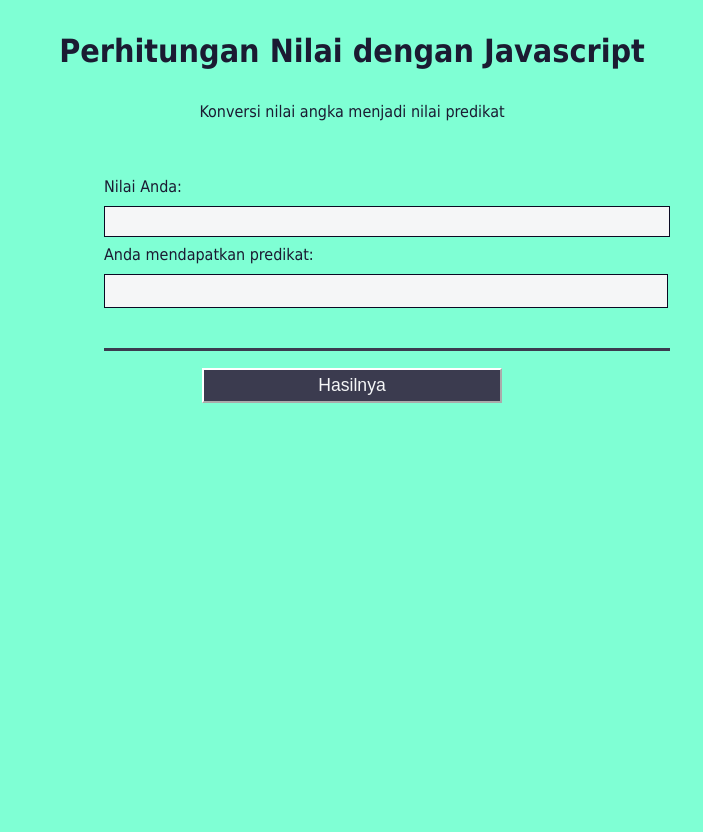
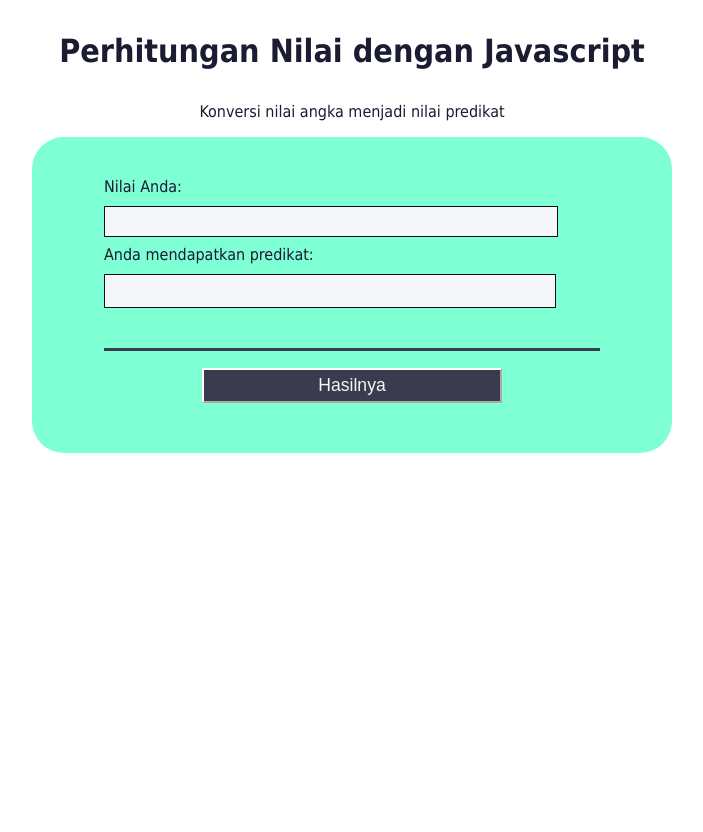
Before and after one commit to krisious/PraktikumWebSIA, a PHP site: page /tp5_tugas1.html in a window 1280 px wide. Shown: the whole page, without its empty margins (288-991 px from the left). Run offline with PHP 8.4, Linux system fonts and the light colour scheme.

Commit message:
Update 13-03-2023

```diff
--- a/pertemuan5/tp5_tugas1/tp5_tugas1.html
+++ b/pertemuan5/tp5_tugas1/tp5_tugas1.html
@@ -7,6 +7,7 @@
   <body>
     <h1>Perhitungan Nilai dengan Javascript</h1>
     <p>Konversi nilai angka menjadi nilai predikat</p>
+    <div class="container">
       <form>
         <fieldset>
           <label
@@ -19,6 +20,7 @@
         </fieldset>
         <button type="button" onclick="conversion()">Hasilnya</button>
       </form>
+    </div>
     <script src="./valueConversion.js"></script>
   </body>
 </html>
--- a/pertemuan5/tp5_tugas1/tugas1.css
+++ b/pertemuan5/tp5_tugas1/tugas1.css
@@ -2,7 +2,6 @@ body {
   width: 100%;
   height: 100vh;
   margin: 0;
-  background-color: #7fffd4;
   color: #1b1b32;
   font-family: Tahoma;
   font-size: 16px;
@@ -14,12 +13,20 @@ p {
   text-align: center;
 }
 
+.container {
+  margin: 0 auto;
+  background-color: #7fffd4;
+  width: 50vw;
+  border-radius: 2rem;
+}
+
 #predikat {
-  text-align: left;
+  text-align: center;
+  font-weight: bold;
   padding-left: 2px;
   margin: 10px 0 0 0;
   vertical-align: middle;
-  width: 35rem;
+  width: 35vw;
   min-height: 2em;
   background-color: #f5f6f7;
   border: 1px solid #0a0a23;
@@ -48,12 +55,14 @@ label {
 input,
 textarea {
   margin: 10px 0 0 0;
-  width: 35rem;
+  width: 35vw;
   min-height: 2em;
 }
 
 input,
 textarea {
+  text-align: center;
+  font-weight: bold;
   background-color: #f5f6f7;
   border: 1px solid #0a0a23;
   color: #0a0a23;
```
Lines whose indentation alone changed are shown as unchanged.
